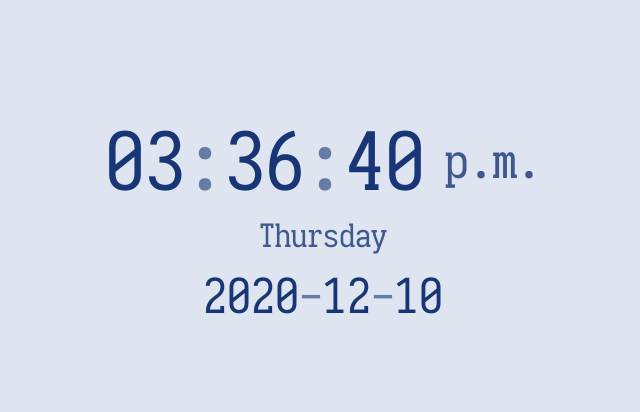
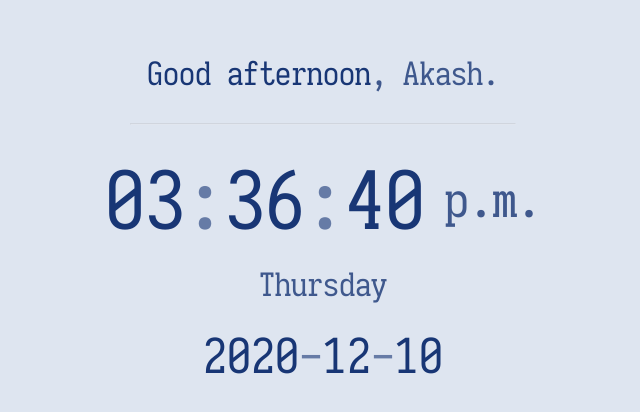
Before and after one commit to AkashBhave/startpage, a Svelte app: page / in a window 1280 px wide. Shown: the part 180-592 px from the top of the page, without its empty margins (317-957 px from the left). Built offline with nearby package versions, Linux system fonts and the light colour scheme.

Commit message:
Create greeting component

```diff
--- a/src/App.svelte
+++ b/src/App.svelte
@@ -1,5 +1,6 @@
 <script lang="ts">
   import Clock from "./Clock.svelte";
+  import Greeting from "./Greeting.svelte";
 </script>
 
 <style>
@@ -32,8 +33,16 @@
     background-color: #dee5f0;
     color: #183675;
   }
+
+  hr {
+    width: 30%;
+    opacity: 0.2;
+    margin: 30px auto;
+  }
 </style>
 
 <main>
+  <Greeting />
+  <hr />
   <Clock />
 </main>
--- a/src/Clock.svelte
+++ b/src/Clock.svelte
@@ -34,7 +34,7 @@
     display: flex;
     font-size: 2.5em;
     align-items: center;
-    margin-bottom: 10px;
+    margin-bottom: 20px;
   }
   #time .meridiem {
     margin-left: 20px;
@@ -44,7 +44,7 @@
 
   #weekday {
     font-size: 1em;
-    margin-bottom: 15px;
+    margin-bottom: 25px;
     opacity: 0.8;
   }
 
--- /dev/null
+++ b/src/Greeting.svelte
@@ -0,0 +1,26 @@
+<script lang="ts">
+  let hours = new Date().getHours();
+</script>
+
+<style>
+  section {
+    display: flex;
+  }
+
+  #name {
+    opacity: 0.8;
+  }
+</style>
+
+<section>
+  <p>
+    {#if 6 <= hours && hours <= 12}
+      <span>Good morning</span>
+    {:else if 13 <= hours && hours <= 16}
+      <span>Good afternoon</span>
+    {:else if 17 <= hours && hours <= 22}
+      <span>Good evening</span>
+    {:else}<span>Go to sleep</span>{/if}
+  </p>
+  <p id="name">, Akash.</p>
+</section>
```
